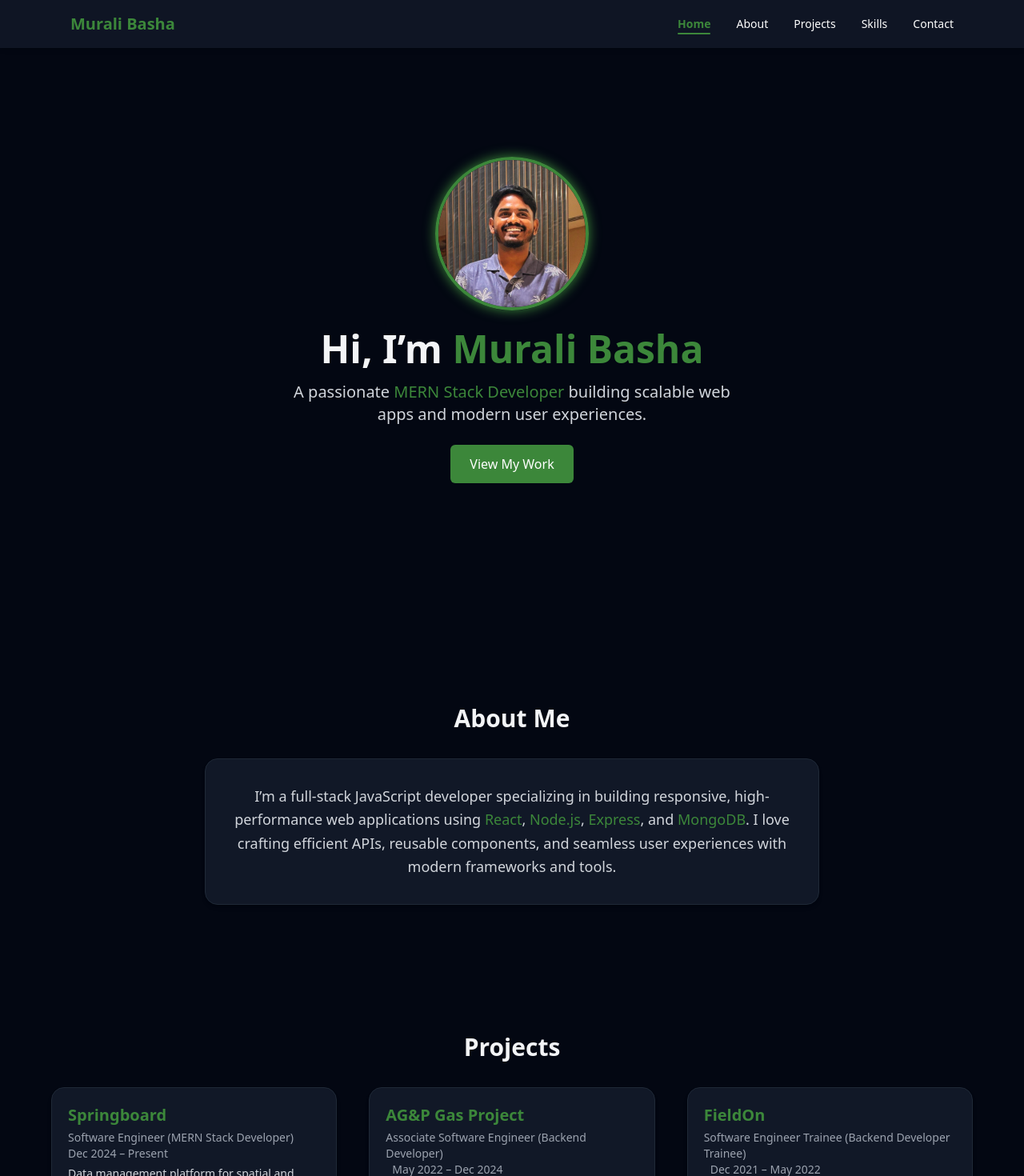
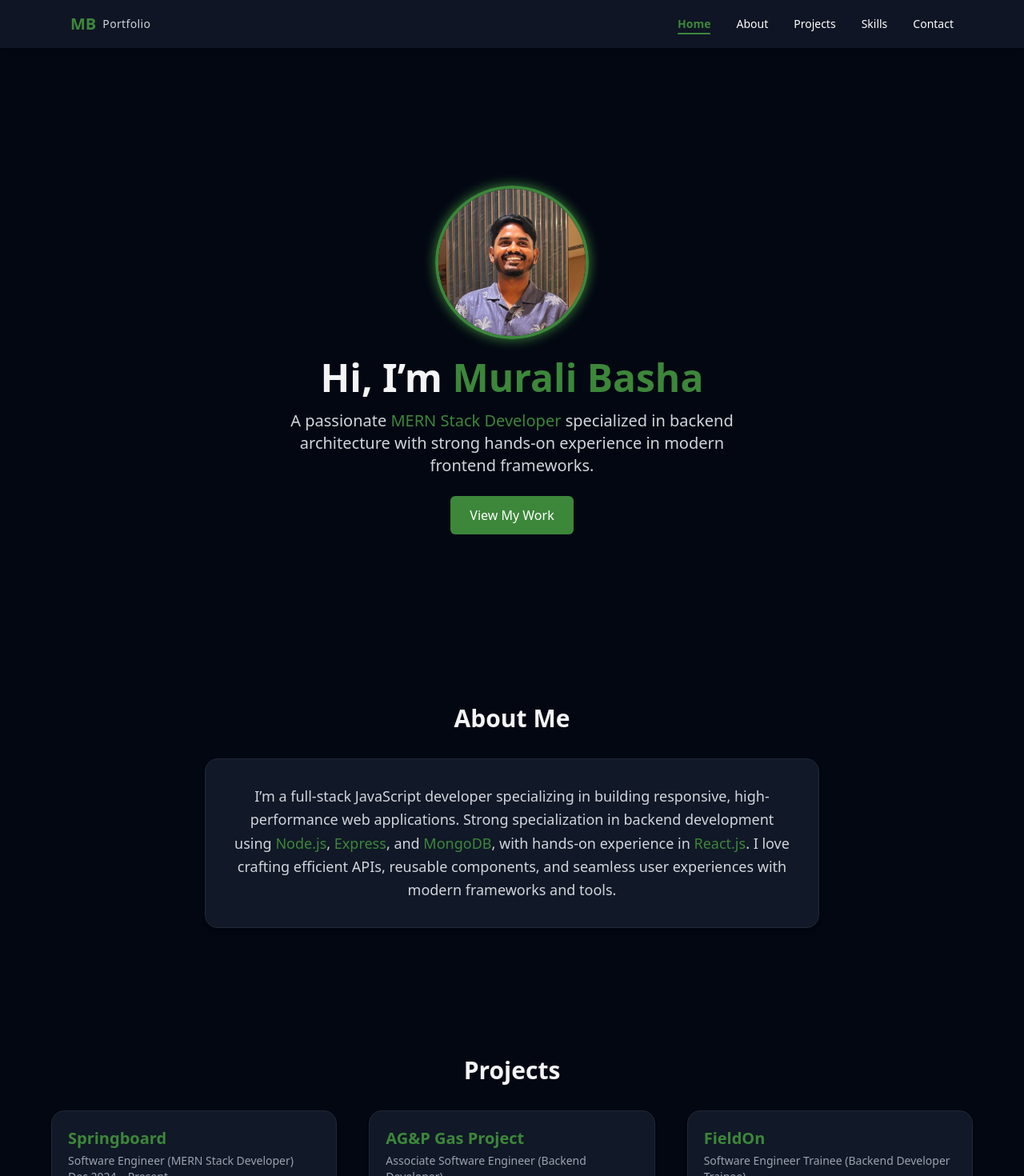
Before and after one commit to Basha-Murali/murali-basha-portfolio, a React (Vite) app: page / in a window 1280 px wide. Shown: the top 1470 px of the page at 80% size. Built offline with nearby package versions, Linux system fonts and the light colour scheme; the HTML template or start-up script is replaced by a standard one.

Commit message:
Changed the navbar title hero name and about me description

```diff
--- a/index.html
+++ b/index.html
@@ -4,9 +4,7 @@
     <meta charset="UTF-8" />
     <meta name="viewport" content="width=device-width, initial-scale=1.0" />
     <link rel="icon" type="image/png" href="/icons/favicon.png" />
-    <title>Murali Basha | MERN Stack Developer</title>
-
-    <title>Murali Basha | MERN Stack Developer</title>
+    <title>Murali Basha Portfolio</title>
   </head>
   <body class="bg-gray-950 text-gray-100">
     <div id="root"></div>
--- a/src/components/About.tsx
+++ b/src/components/About.tsx
@@ -14,7 +14,7 @@ const About = () => (
     </motion.h3>
 
     {/* Content Container (same animation style as project cards) */}
-    <motion.div
+    <motion.p
       initial={{ scale: 0.9, opacity: 0 }}
       whileInView={{ scale: 1, opacity: 1 }}
       transition={{ duration: 0.6 }}
@@ -26,15 +26,16 @@ const About = () => (
     >
       <p className="text-gray-300 text-lg leading-relaxed">
         I’m a full-stack JavaScript developer specializing in building
-        responsive, high-performance web applications using{" "}
-        <span className="text-accent font-medium">React</span>,{" "}
+        responsive, high-performance web applications. Strong specialization in
+        backend development using{" "}
         <span className="text-accent font-medium">Node.js</span>,{" "}
         <span className="text-accent font-medium">Express</span>, and{" "}
-        <span className="text-accent font-medium">MongoDB</span>. I love
-        crafting efficient APIs, reusable components, and seamless user
+        <span className="text-accent font-medium">MongoDB</span>, with hands-on
+        experience in <span className="text-accent font-medium">React.js</span>.
+        I love crafting efficient APIs, reusable components, and seamless user
         experiences with modern frameworks and tools.
       </p>
-    </motion.div>
+    </motion.p>
   </section>
 );
 
--- a/src/components/Hero.tsx
+++ b/src/components/Hero.tsx
@@ -1,20 +1,42 @@
-import React from "react";
+import React, { useEffect, useState } from "react";
 import { motion } from "framer-motion";
 
 const Hero = () => {
+  const [navHeight, setNavHeight] = useState(0);
+
+  // ✅ Detect and store navbar height dynamically
+  useEffect(() => {
+    const navbar = document.querySelector("nav");
+    if (navbar) {
+      const height = navbar.getBoundingClientRect().height;
+      setNavHeight(height);
+    }
+
+    const handleResize = () => {
+      const navbar = document.querySelector("nav");
+      if (navbar) {
+        const height = navbar.getBoundingClientRect().height;
+        setNavHeight(height);
+      }
+    };
+
+    window.addEventListener("resize", handleResize);
+    return () => window.removeEventListener("resize", handleResize);
+  }, []);
+
   return (
     <section
       id="home"
-      className="h-screen flex flex-col justify-center items-center text-center px-6"
+      style={{ paddingTop: `${navHeight + 40}px` }} // ✅ Auto-adjusts spacing (navbar height + 40px extra)
+      className="min-h-screen flex flex-col justify-center items-center text-center px-6 transition-all duration-300"
     >
       {/* 👇 Profile Image with hover spin animation */}
       <motion.img
-        src="/icons/profile.jpg" // place your image inside /public
+        src="/icons/profile.jpg"
         alt="Murali Basha"
         initial={{ scale: 0.8, opacity: 0 }}
         whileInView={{ scale: 1, opacity: 1 }}
         transition={{ duration: 0.7 }}
-        // whileHover={{ rotate: 360 }}
         className="w-40 h-40 md:w-48 md:h-48 rounded-full border-4 border-accent object-cover mb-6 shadow-[0_0_15px_#3C873A] cursor-pointer"
       />
 
@@ -34,7 +56,8 @@ const Hero = () => {
         className="mt-4 text-lg md:text-xl max-w-xl text-gray-300"
       >
         A passionate <span className="text-accent">MERN Stack Developer</span>{" "}
-        building scalable web apps and modern user experiences.
+        specialized in backend architecture with strong hands-on experience in
+        modern frontend frameworks.
       </motion.p>
 
       <motion.a
--- a/src/components/Navbar.tsx
+++ b/src/components/Navbar.tsx
@@ -58,9 +58,11 @@ const Navbar: React.FC = () => {
           initial={{ opacity: 0, y: -10 }}
           animate={{ opacity: 1, y: 0 }}
           transition={{ duration: 0.4 }}
-          className="text-xl font-bold text-[#3C873A]"
+          // className="text-xl font-bold text-[#3C873A]"
+          className="flex items-center space-x-2"
         >
-          Murali Basha
+          <span className="text-xl font-bold text-[#3C873A]">MB</span>
+          <span className="text-sm text-gray-300 tracking-wide">Portfolio</span>
         </motion.a>
 
         {/* ✅ Desktop Nav */}
```
Also changed, not shown: src/components/Mywork.tsx (+0 -77 lines).
